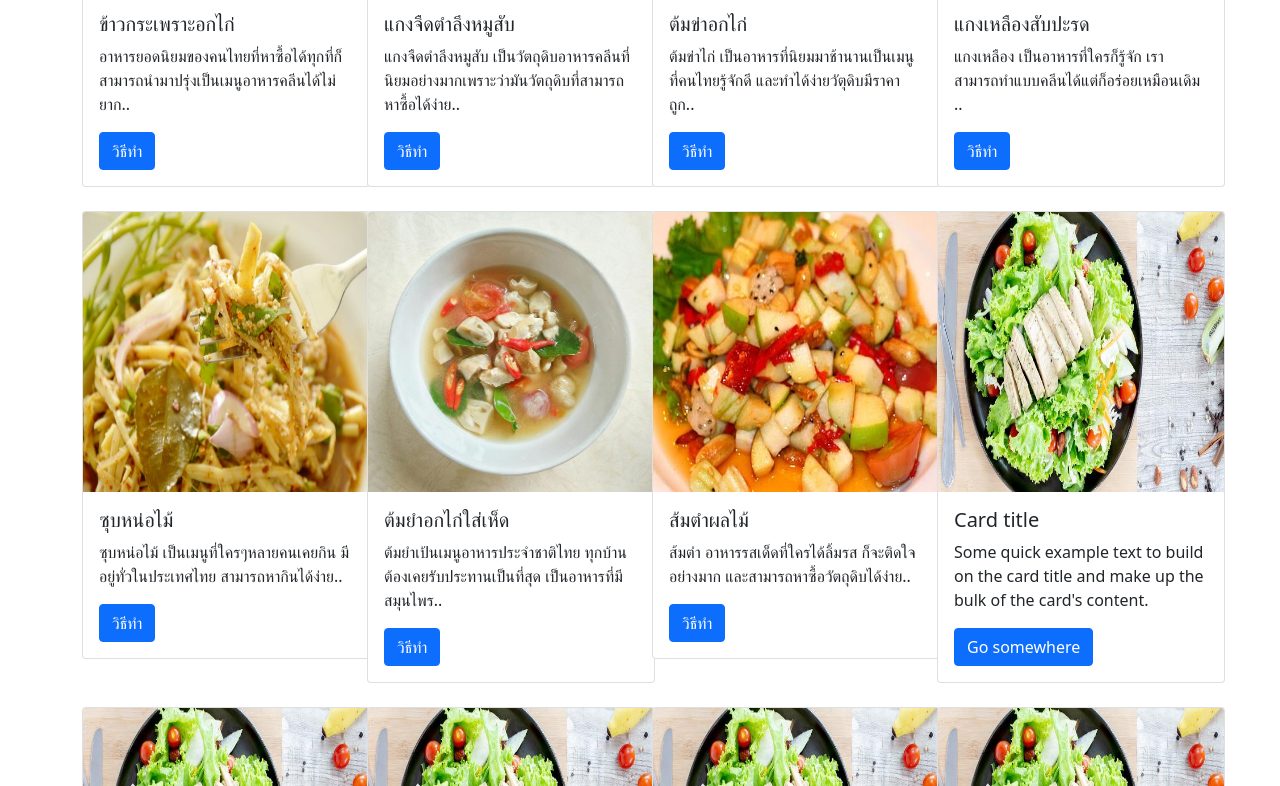
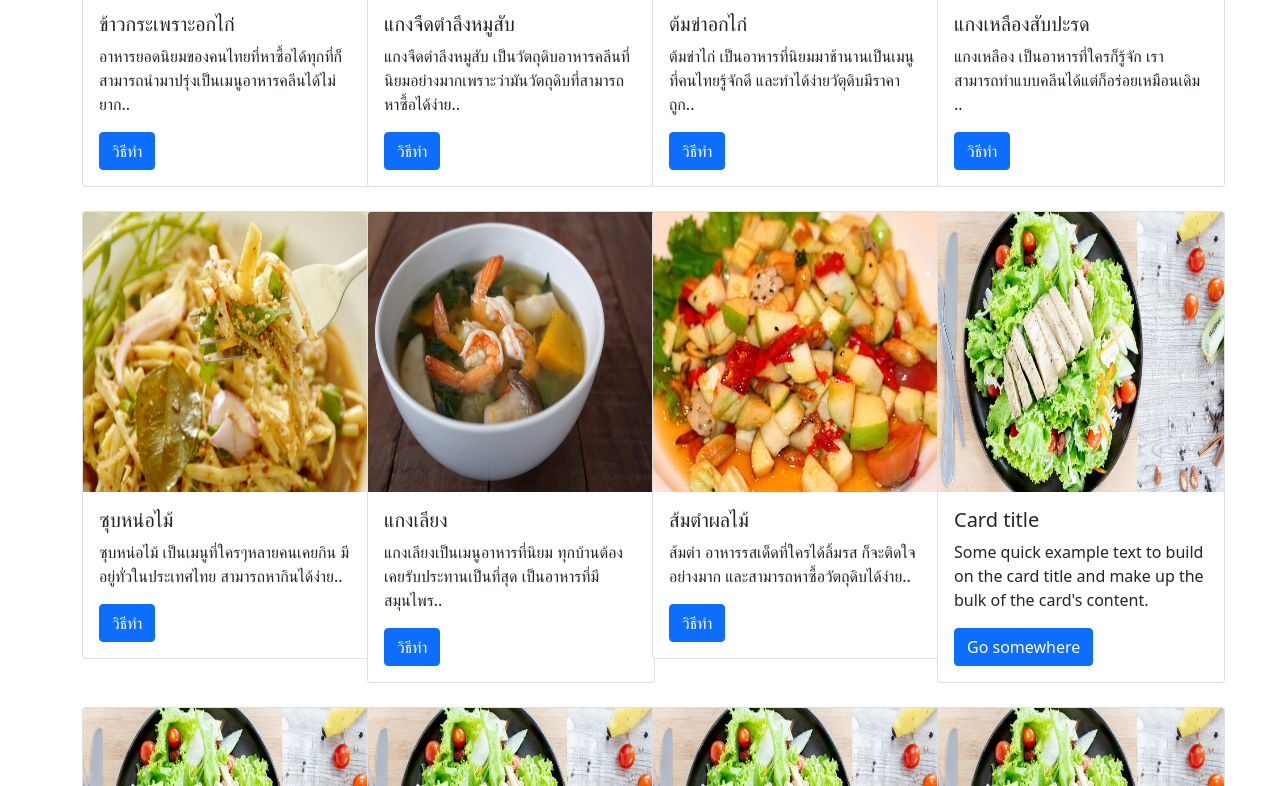
Before and after one commit to Wichai-Kommongkhun/Project, a Flask app: page /food in a window 1280 px wide. Shown: the part 429-1215 px from the top of the page. Run offline with Flask 2, Linux system fonts and the light colour scheme; some libraries are stand-ins or nearby versions.

Commit message:
12/9/2021

```diff
--- a/main.py
+++ b/main.py
@@ -57,11 +57,11 @@ def menu_4():
 def menu_5():
     return render_template('food_all/food_menu/menu_5.html')
 
-@app.route("/ต้มยำอกไก่ใส่เห็ด")
+@app.route("/แกงเลียง")
 def menu_6():
     return render_template('food_all/food_menu/menu_6.html')
 
-@app.route("/กระเพาอกไก่6")
+@app.route("/ส้มตำผลไม้")
 def menu_7():
     return render_template('food_all/food_menu/menu_7.html')
 
--- a/templates/food_all/food_page1.html
+++ b/templates/food_all/food_page1.html
@@ -118,11 +118,11 @@
                 <div class="col-md-3">
                     <br>
                     <div class="card" style="width: 18rem;">
-                        <img src="/static/images/ต้มยำอกไก่ใส่เห็ด.jpg" class="card-img-top" alt="...">
+                        <img src="/static/images/แกงเลียง.jpg" class="card-img-top" alt="...">
                         <div class="card-body">
-                        <h5 class="card-title">ต้มยำอกไก่ใส่เห็ด</h5>
-                        <p class="card-text">ต้มยำเป้นเมนูอาหารประจำชาติไทย ทุกบ้านต้องเคยรับประทานเป็นที่สุด เป็นอาหารที่มีสมุนไพร..</p>
-                        <a href="http://127.0.0.1:5000/ต้มยำอกไก่ใส่เห็ด" class="btn btn-primary">วิธีทำ</a>
+                        <h5 class="card-title">แกงเลียง</h5>
+                        <p class="card-text">แกงเลียงเป็นเมนูอาหารที่นิยม ทุกบ้านต้องเคยรับประทานเป็นที่สุด เป็นอาหารที่มีสมุนไพร..</p>
+                        <a href="http://127.0.0.1:5000/แกงเลียง" class="btn btn-primary">วิธีทำ</a>
                         </div>
                     </div>
                 </div>
```
Also changed, not shown: templates/food_all/food_menu/menu_6.html (+25 -26 lines), static/images/แกงเลียง.jpg (added), static/images/แกงเลียง2.jpg (added), static/images/แกงเลียงวัตถุดิบ.jpg (added).
